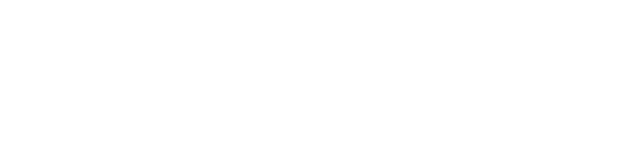
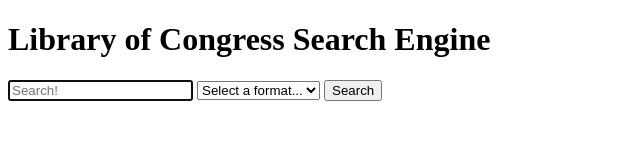
Before and after one commit to d-a-v-i-d-w-r-i-g-h-t/searching-loc-api, a plain HTML site: page index.html in a window 1280 px wide. Shown: the whole page, without its empty margins (0-640 px from the left). Drawn offline with Linux system fonts and the light colour scheme.

Commit message:
add initial html form structure

```diff
--- a/index.html
+++ b/index.html
@@ -3,9 +3,24 @@
 <head>
   <meta charset="UTF-8">
   <meta name="viewport" content="width=device-width, initial-scale=1.0">
-  <title>Document</title>
+  <title>Library of Congress Search</title>
 </head>
 <body>
-
+  <div id="search-container">
+    <h1 id="search-heading">Library of Congress Search Engine</h1>
+    <form id="user-form" class="form-body">
+      <input name="search-query" id="search-query" type="text" autofocus="true" placeholder="Search!">
+      <select name="search-format" id="search-format" >
+        <option value="">Select a format...</option>
+        <option value="books">Books</option>
+        <option value="films">Films</option>
+        <option value="newspapers">Newspapers</option>
+        <option value="legislation">Legislation</option>
+        <option value="photos">Photos</option>
+        <option value="webpages">Webpages</option>
+      </select>
+      <button type="submit" class="btn">Search</button>
+    </form>
+  </div>
 </body>
 </html>
```
Also changed, not shown: search-results.html (added, +11 -0 lines).
